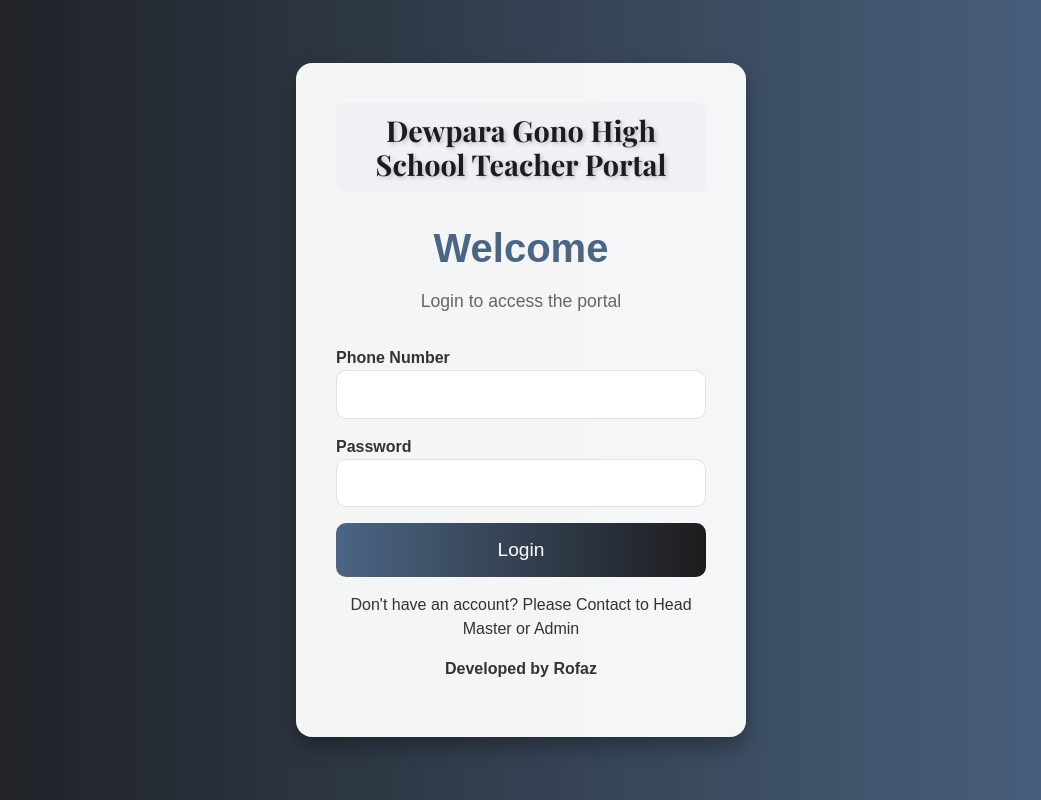
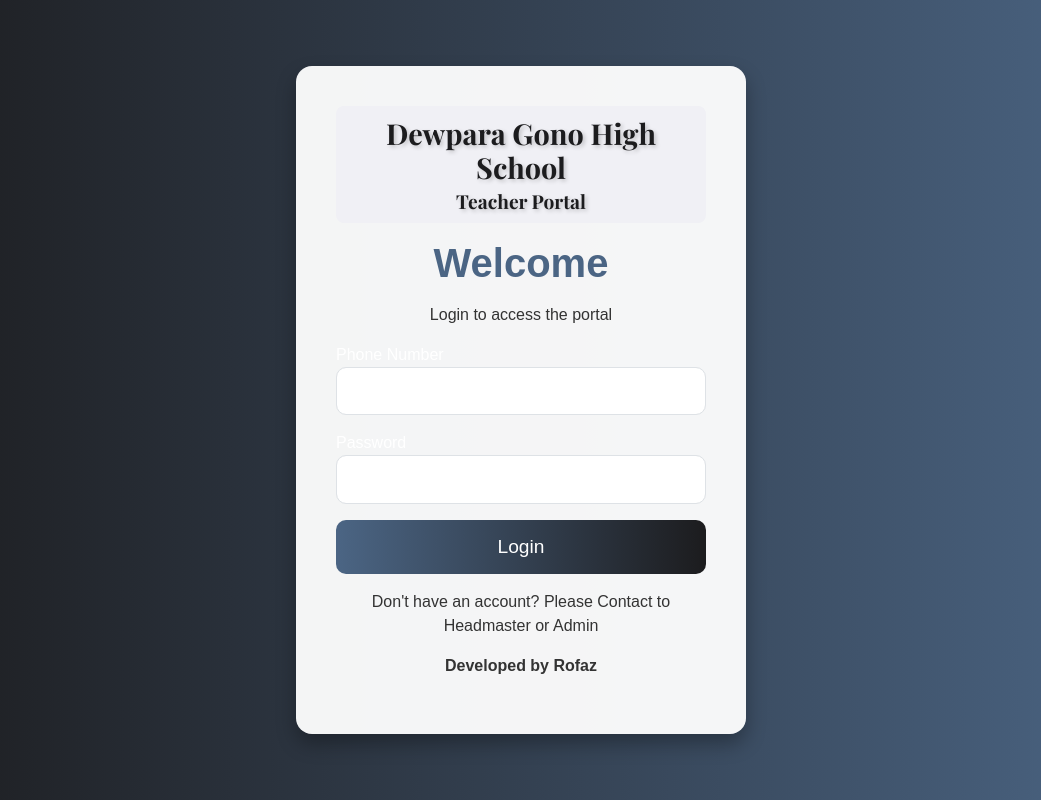
Before and after one commit to rofazhasan/School_Routine, a Flask app: page /login in a window 1280 px wide. Shown: the whole page, without its empty margins (119-1160 px from the left). Run offline with Flask 3, Linux system fonts and the light colour scheme.

Commit message:
Update login.html

```diff
--- a/app/templates/login.html
+++ b/app/templates/login.html
@@ -28,6 +28,38 @@
             max-width: 450px;
         }
 
+        #school-name {
+            font-family: 'Playfair Display', serif;
+            font-size: 1.8rem;
+            font-weight: bold;
+            color: #1c1c1e;
+            text-align: center;
+            margin-bottom: 1rem;
+            background-color: #f0f0f5;
+            padding: 10px 20px;
+            border-radius: 8px;
+            text-shadow: 2px 2px 4px rgba(0, 0, 0, 0.2);
+            line-height: 1.2;
+        }
+
+        #school-name span {
+            display: block;
+            font-size: 1.2rem;
+            font-weight: 500;
+            margin-top: 5px;
+        }
+
+        .flash-message {
+            background-color: #ff4d4d;
+            color: white;
+            border-radius: 8px;
+            padding: 0.8rem;
+            margin-bottom: 1rem;
+            text-align: center;
+            font-weight: bold;
+            display: none;
+        }
+
         .login-header h1 {
             font-size: 2.5rem;
             font-weight: 600;
@@ -35,20 +67,9 @@
             color: #4b6584;
         }
 
-        .login-header p {
-            font-size: 1.1rem;
-            color: #666;
-            margin-bottom: 2rem;
-        }
-
         .form-control {
             border-radius: 10px;
             padding: 0.7rem;
-        }
-
-        .form-control:focus {
-            border-color: #4b6584;
-            box-shadow: 0 0 10px rgba(75, 101, 132, 0.5);
         }
 
         .btn-primary {
@@ -59,65 +80,8 @@
             border-radius: 10px;
         }
 
-        .btn-primary:hover {
-            background: linear-gradient(90deg, #3a4c6b, #15151a);
-        }
-
-        .forgot-password a {
-            color: #4b6584;
-            text-decoration: none;
-            font-weight: 500;
-        }
-
-        .forgot-password a:hover {
-            text-decoration: underline;
-        }
-
-        .text-center a {
-            color: #4b6584;
-            font-weight: bold;
-            text-decoration: none;
-        }
-
-        .text-center a:hover {
-            text-decoration: underline;
-        }
-
-        .mb-3 {
+        .text-center p {
             color: #333;
-            font-weight: 600;
-        }
-
-        .flash-message {
-            background-color: #ff4d4d;
-            color: white;
-            border-radius: 8px;
-            padding: 0.8rem;
-            margin-bottom: 1rem;
-            text-align: center;
-            font-weight: bold;
-            display: none; /* Default hidden */
-        }
-
-        .portal-branding {
-            color: #1c1c1e;
-            font-weight: bold;
-            text-align: center;
-            margin-bottom: 2rem;
-        }
-        /* ... other styles ... */
-
-#school-name {
-    font-family: 'Playfair Display', serif;
-    font-size: 1.8rem;
-    font-weight: bold;
-    color: #1c1c1e;
-    text-align: center;
-    margin-bottom: 2rem;
-    background-color: #f0f0f5;
-    padding: 10px;
-    border-radius: 8px;
-    text-shadow: 2px 2px 4px rgba(0, 0, 0, 0.2);
         }
 
         @media (max-width: 500px) {
@@ -130,7 +94,10 @@
 <body>
     <div class="login-container">
         <div class="portal-branding">
-     <h2 id="school-name">Dewpara Gono High School Teacher Portal</h2>
+            <h2 id="school-name">
+                Dewpara Gono High School
+                <span>Teacher Portal</span>
+            </h2>
         </div>
 
         <div class="flash-message" id="flash-message">Error: Invalid credentials. Please try again.</div>
@@ -157,12 +124,10 @@
         </form>
 
         <div class="text-center mt-3">
-            <p style="color: #333">Don't have an account? Please Contact to Head Master or Admin</p>
-            <p style="color: #333"><b>Developed by Rofaz</b></p>
+            <p>Don't have an account? Please Contact to Headmaster or Admin</p>
+            <p><b>Developed by Rofaz</b></p>
         </div>
     </div>
-
-
 
     <script src="https://cdn.jsdelivr.net/npm/bootstrap@5.3.0/dist/js/bootstrap.bundle.min.js"></script>
 </body>
```
Lines whose indentation alone changed are shown as unchanged.
